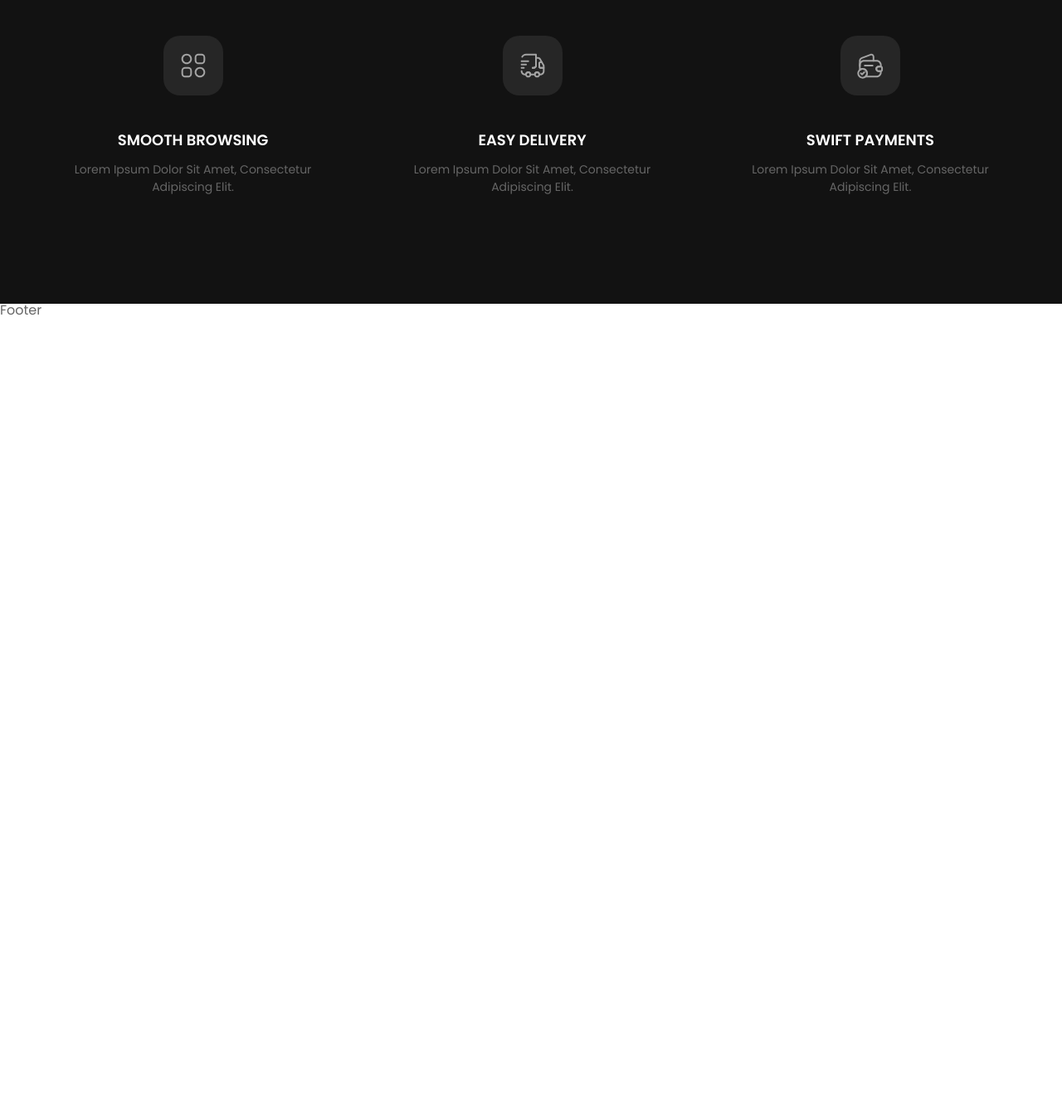
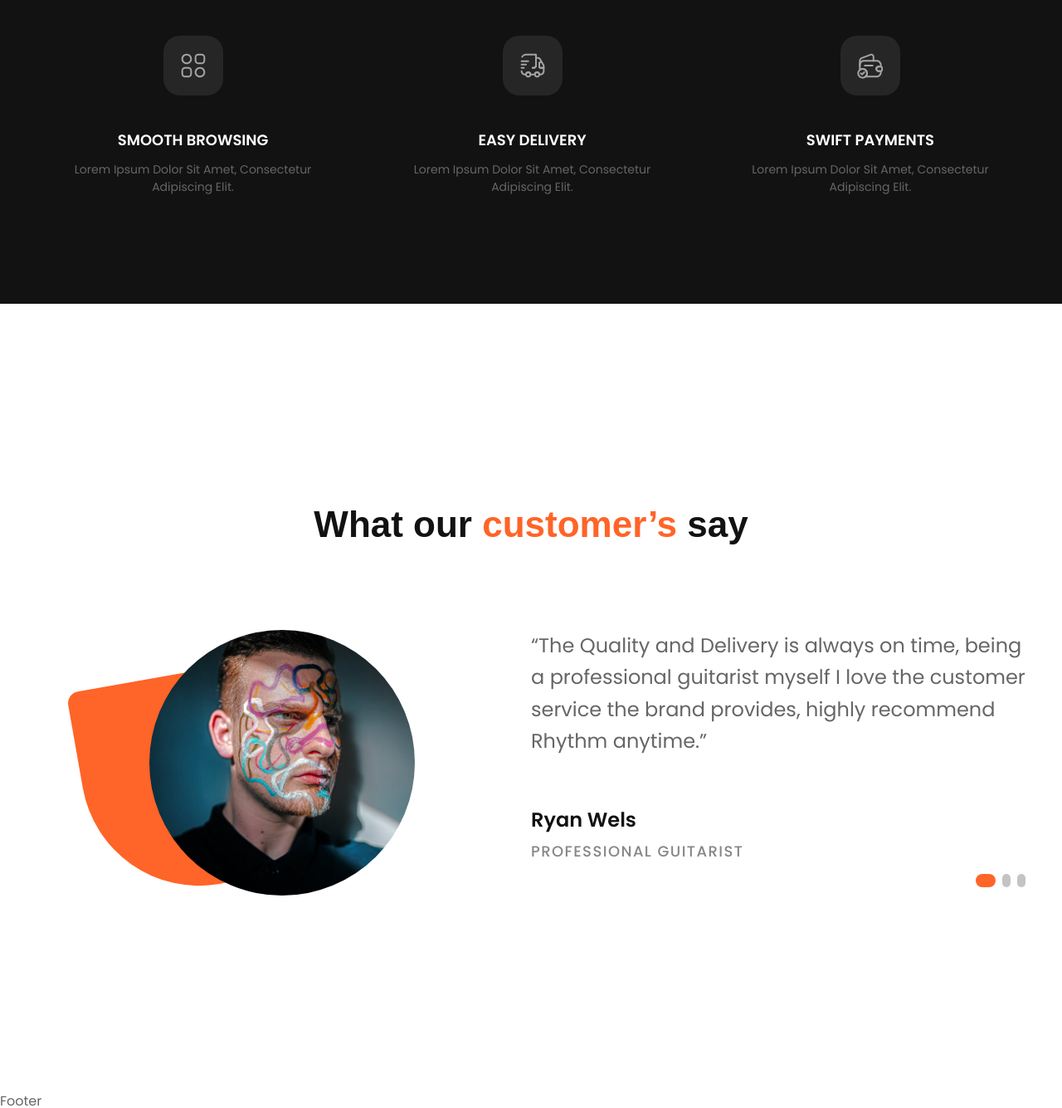
Before and after one commit to AKucherova010/Guitar_project, a plain HTML site: page index.html in a window 1280 px wide. Shown: the part 3145-4480 px from the top of the page at 83% size. Before the commit the page ends 3527 px from the top, so only its background shows below. Drawn offline with nearby package versions, Linux system fonts and the light colour scheme.

Commit message:
section reviews and slider with js

```diff
--- a/assets/css/main.css
+++ b/assets/css/main.css
@@ -6,6 +6,7 @@
     --black: #121212;
     --dark-grey: #262626;
     --grey: #666666;
+    --grey2: #C4C4C4;
     --medium-grey: #868686;
     --light-grey: #B2B2B2;
     --footer-grey: #EEEEEE;
@@ -612,3 +613,105 @@ body {
         grid-template-columns: repeat(1, auto);
     }
 }
+
+/*----------REVIEWS-------------*/
+.page__reviews {
+    padding-top: 240px;
+    padding-bottom: 240px;
+}
+.reviews {}
+.reviews__title {
+    margin-bottom: 100px;
+    font-family: 'Cal Sans', sans-serif;
+    font-weight: 600;
+    font-size: 44px;
+    line-height: 1.2;
+    color: var(--black);
+}
+
+.reviews__swiper {}
+.swiper-reviews {}
+.swiper-reviews__wrapper {}
+.swiper-reviews__slide {
+}
+.swiper-slide {}
+.slide-swiper-reviews {
+    display: flex;
+}
+.slide-swiper-reviews__body {
+    flex: 0 1 50%;
+}
+.slide-swiper-reviews__picture {
+    display: flex;
+    flex: 0 1 50%;
+    justify-content: center;
+    align-items: center;
+}
+.slide-swiper-reviews__image {
+    width: 320px;
+    height: 320px;
+    position: relative;
+}
+.slide-swiper-reviews__image:before {
+    content: "";
+    position: absolute;
+    width: 285px;
+    height: 258px;
+    top: 50px;
+    left: -80px;
+    background-color: var(--orange);
+    border-radius: 40px 0 400px 400px;
+    transform: rotate(-10deg);
+}
+.slide-swiper-reviews__image img {
+    position: absolute;
+    border-radius: 50%;
+    width: 100%;
+    height: 100%;
+    top: 0;
+    left: 0;
+    object-fit: cover;
+}
+.slide-swiper-reviews__text {
+    font-weight: 400;
+    font-size: 24px;
+    line-height: 160%;
+    color: var(--grey);
+}
+.slide-swiper-reviews__text:not(:last-child) {
+    margin-bottom: 56px;
+}
+.slide-swiper-reviews__author {}
+.slide-swiper-reviews__name {
+    margin-bottom: 5px;
+    font-weight: 600;
+    font-size: 24px;
+    line-height: 160%;
+    color: var(--black);
+
+}
+.slide-swiper-reviews__position {
+    font-weight: 500;
+    font-size: 18px;
+    line-height: 160%;
+    letter-spacing: 0.08em;
+    color: var(--medium-grey);
+}
+.swiper-pagination {
+    display: flex;
+    transform: translate(0 -100%);
+    justify-content: flex-end;
+}
+.swiper-pagination .swiper-pagination-bullet {
+    opacity: 1;
+    flex: 0 0 10px;
+    height: 16px;
+    background: var(--grey2);
+    border-radius: 20px;
+    transition: all 300ms ease 0;
+}
+.swiper-pagination .swiper-pagination-bullet-active {
+    flex: 0 0 24px;
+    background: var(--orange);
+    border-radius: 20px;
+}
--- a/index.html
+++ b/index.html
@@ -4,6 +4,7 @@
   <meta charset="utf-8">
   <title>Rhythm</title>
   <meta name="viewport" content="width=device-width, initial-scale=1">
+  <link rel="stylesheet" href="https://unpkg.com/swiper@8/swiper-bundle.min.css"/>
   <link rel="stylesheet" href="assets/css/normalize.css">
   <link rel="stylesheet" href="assets/css/main.css">
 </head>
@@ -162,9 +163,75 @@
         </div>
       </div>
     </section>
+    <section class="page__reviews reviews">
+      <div class="reviews__container">
+        <h2 class="reviews__title title">What our <span>customer’s</span> say</h2>
+
+        <!-- Slider main container -->
+        <div class="reviews__swiper swiper-reviews swiper">
+          <!-- Additional required wrapper -->
+          <div class="swiper-reviews__wrapper swiper-wrapper">
+            <!-- Slides -->
+            <div class="swiper-reviews__slide swiper-slide slide-swiper-reviews">
+              <div class="slide-swiper-reviews__picture">
+                <div class="slide-swiper-reviews__image">
+                  <img src="assets/img/slider/man.png" alt="Reviews">
+                </div>
+              </div>
+              <div class="slide-swiper-reviews__body">
+                <div class="slide-swiper-reviews__text">
+                  <p>“The Quality and Delivery is always on time, being a professional guitarist myself I love the customer service the brand provides, highly recommend Rhythm anytime.”</p>
+                </div>
+                <div class="slide-swiper-reviews__author">
+                  <div class="slide-swiper-reviews__name">Ryan Wels</div>
+                  <div class="slide-swiper-reviews__position">PROFESSIONAL GUITARIST</div>
+                </div>
+              </div>
+            </div>
+            <div class="swiper-reviews__slide swiper-slide slide-swiper-reviews">
+              <div class="slide-swiper-reviews__picture">
+                <div class="slide-swiper-reviews__image">
+                  <img src="assets/img/slider/girl.png" alt="Reviews">
+                </div>
+              </div>
+              <div class="slide-swiper-reviews__body">
+                <div class="slide-swiper-reviews__text">
+                  <p>“The Quality and Delivery is always on time, being a professional guitarist myself I love the customer service the brand provides, highly recommend Rhythm anytime.”</p>
+                  <p>I love the customer service the brand provides, highly recommend Rhythm anytime.</p>
+                </div>
+                <div class="slide-swiper-reviews__author">
+                  <div class="slide-swiper-reviews__name">Martha Steward</div>
+                  <div class="slide-swiper-reviews__position">PROFESSIONAL GUITARIST</div>
+                </div>
+              </div>
+            </div>
+            <div class="swiper-reviews__slide swiper-slide slide-swiper-reviews">
+              <div class="slide-swiper-reviews__picture">
+                <div class="slide-swiper-reviews__image">
+                  <img src="assets/img/slider/man.png" alt="Reviews">
+                </div>
+              </div>
+              <div class="slide-swiper-reviews__body">
+                <div class="slide-swiper-reviews__text">
+                  <p>“The Quality and Delivery is always on time, being a professional guitarist myself I love the customer service the brand provides, highly recommend Rhythm anytime.”</p>
+                </div>
+                <div class="slide-swiper-reviews__author">
+                  <div class="slide-swiper-reviews__name">Ryan Wels</div>
+                  <div class="slide-swiper-reviews__position">PROFESSIONAL GUITARIST</div>
+                </div>
+              </div>
+            </div>
+          </div>
+          <!-- If we need pagination -->
+          <div class="swiper-reviews__pagination swiper-pagination"></div>
+        </div>
+
+      </div>
+    </section>
   </main>
   <footer class="footer">Footer</footer>
 </div>
 </body>
-
+<script src="https://unpkg.com/swiper@8/swiper-bundle.min.js"></script>
+<script src="js/script.js"></script>
 </html>
--- /dev/null
+++ b/js/script.js
@@ -0,0 +1,16 @@
+'use strict'
+
+const reviewsSwiper = document.querySelector('.swiper-reviews')
+
+if (reviewsSwiper) {
+    const swiper = new Swiper('.swiper-reviews', {
+        // Optional parameters
+        autoHeight: true,
+        loop: true,
+        // If we need pagination
+        pagination: {
+            el: '.swiper-pagination',
+            clickable: true
+        },
+    });
+}
```
Also changed, not shown: assets/img/slider/figure.png (added), assets/img/slider/girl.png (added), assets/img/slider/man.png (added).
